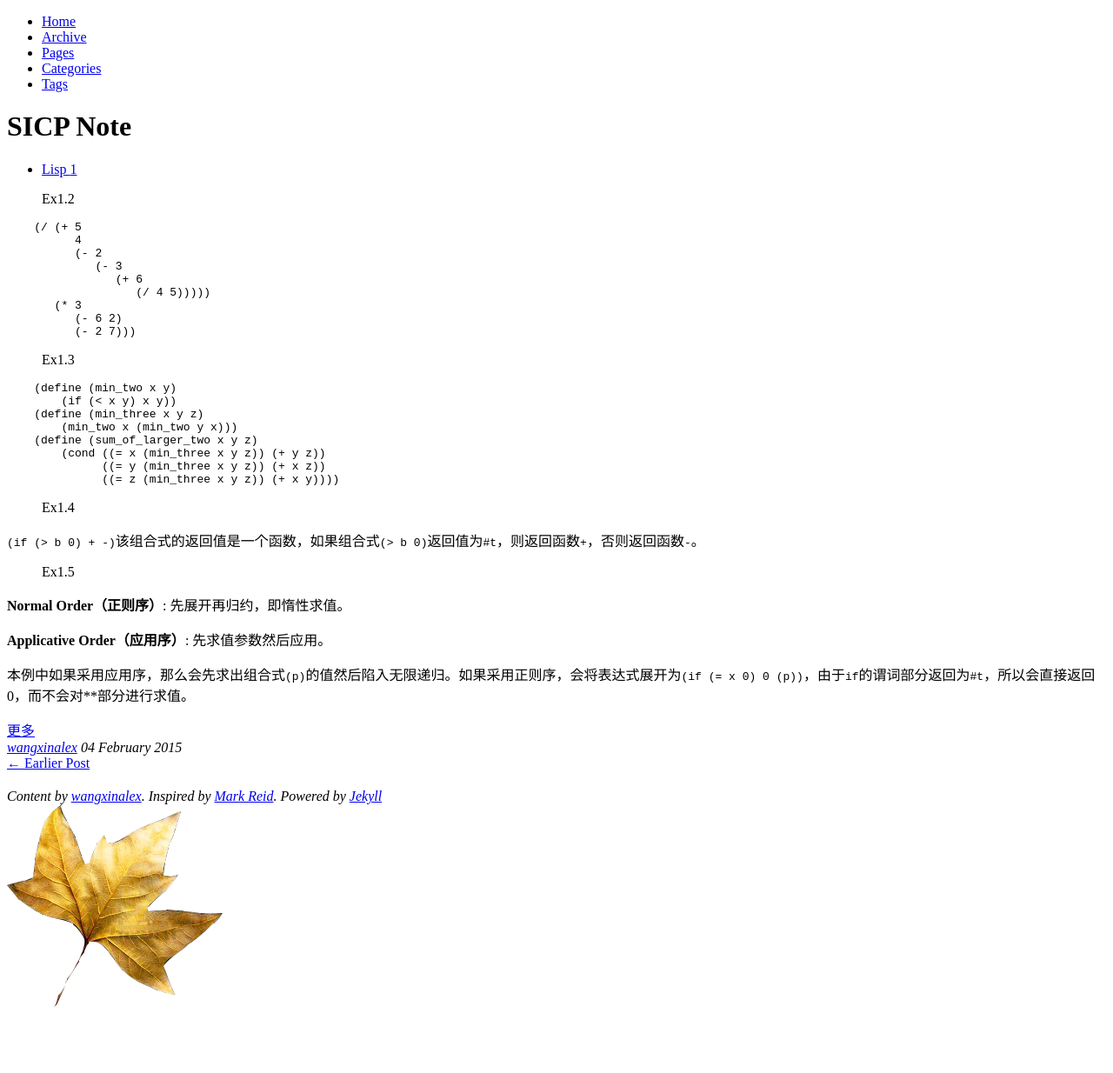
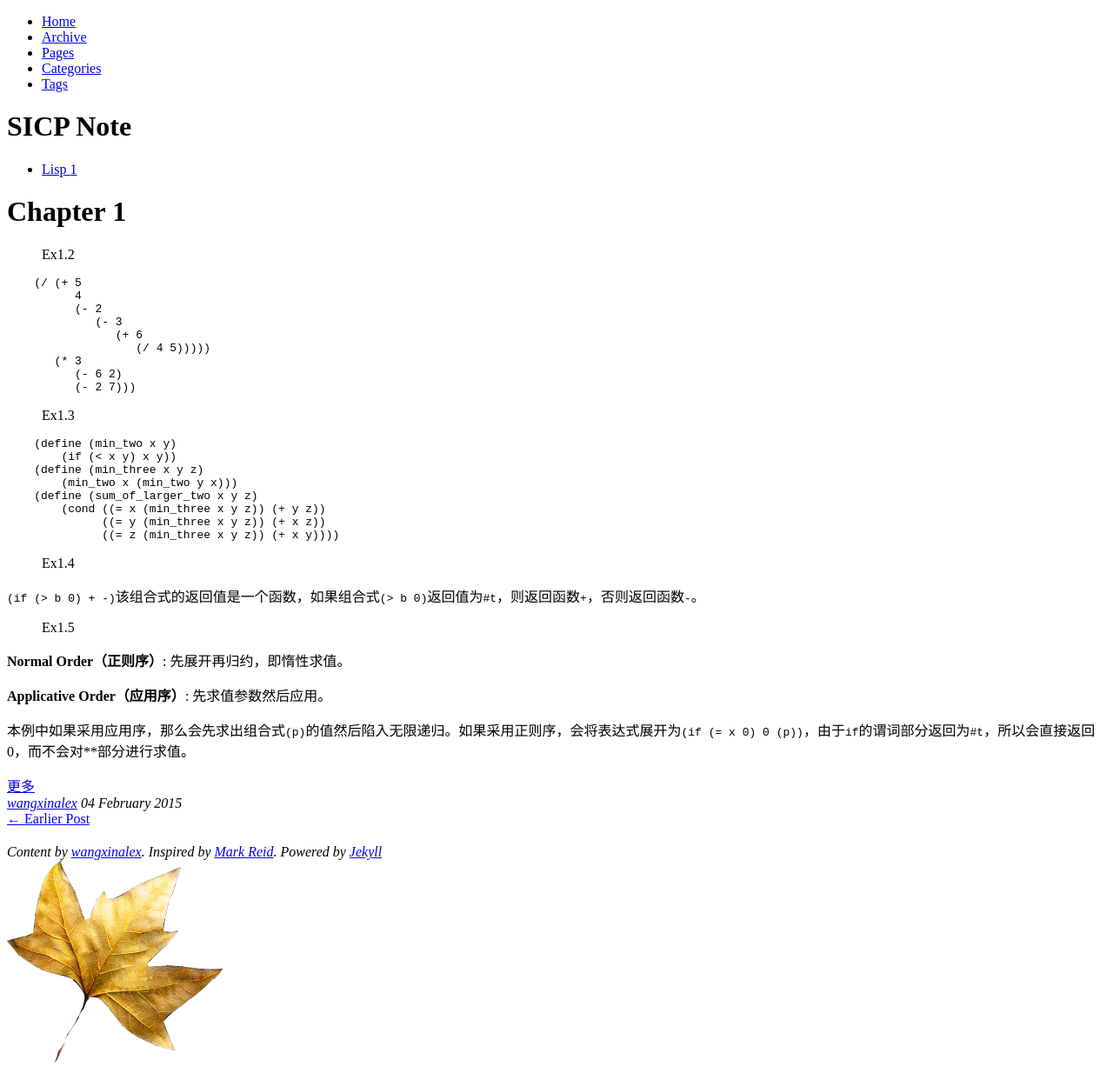
Before and after one commit to wangxinalex/wangxinalex.github.io, a Jekyll site: the page built from _posts/2015-02-04-sicp.md, in a window 1280 px wide. Shown: the whole page at 87% size. Built offline with Jekyll 4.4.1, drawn with Linux system fonts in a browser that asks for light colours; comment, search, counter and statistics services are not loaded; before the commit the page ends 1170 px from its top, so only the background shows below that.

Commit message:
SICP booknote modified

```diff
--- a/_includes/themes/mark-reid/default.html
+++ b/_includes/themes/mark-reid/default.html
@@ -80,7 +80,7 @@ var _hmt = _hmt || [];
 <script type="text/javascript" src="/highlighter/js/shAutoloader.js"></script>
 <script type="text/javascript" src="/highlighter/js/shLegacy.js"></script>
 <link href="/highlighter/css/shCore.css" rel="stylesheet" type="text/css" />
-<link href="/highlighter/css/shThemeEclipse.css" rel="stylesheet" type="text/css" />
+<link href="/highlighter/css/shThemeMidnight.css" rel="stylesheet" type="text/css" />
 
 <script type="text/javascript">
   $(function(){
--- a/_posts/2015-02-04-sicp.md
+++ b/_posts/2015-02-04-sicp.md
@@ -6,6 +6,8 @@ category: Booknote Lisp
 tags: Lisp
 ---
 {% include JB/setup %}
+
+#Chapter 1
 
 > Ex1.2
 
```
